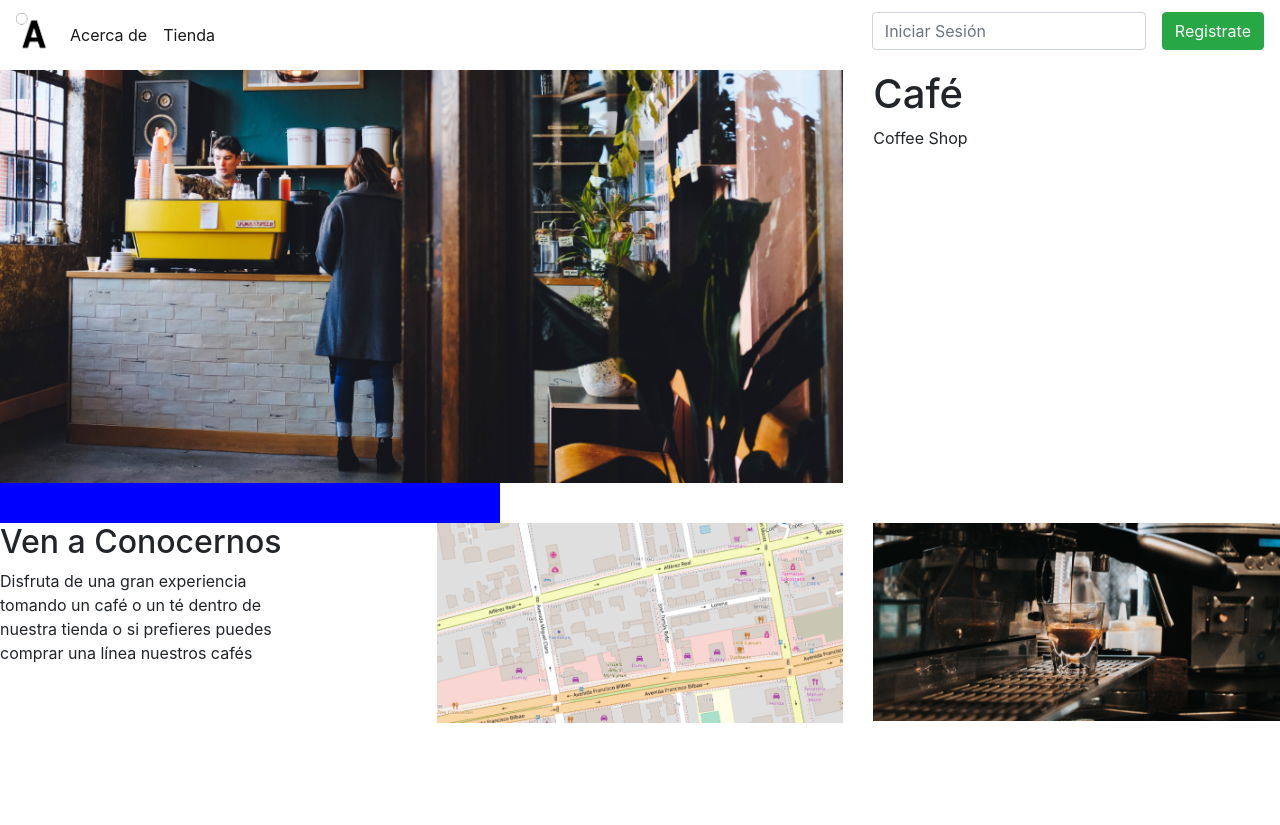
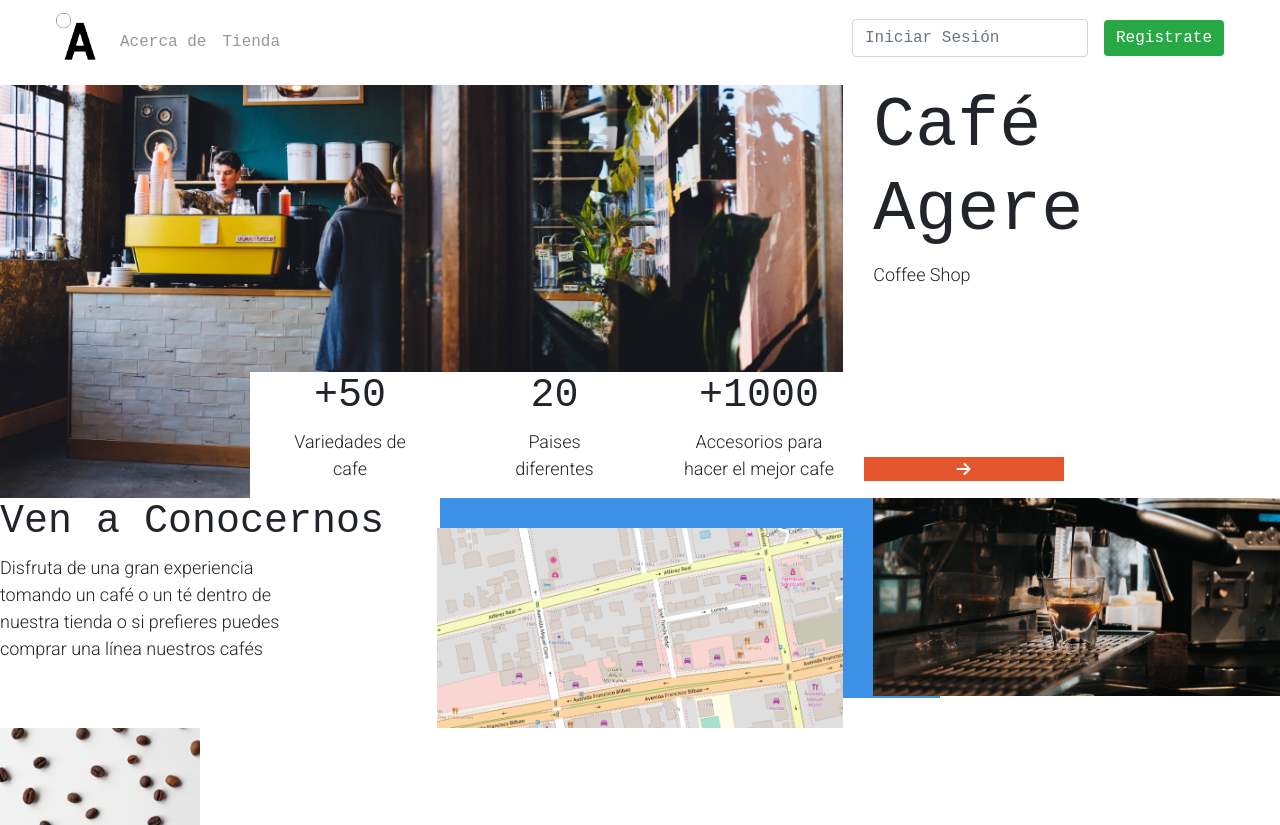
Before and after one commit to yosoylaviki/cafeteria-agere, a plain HTML site: page index.html in a window 1280 px wide. Before the commit the page ends 800 px from the top, so only its background shows below. Drawn offline with Linux system fonts and the light colour scheme; a web font is replaced by a local one.

Commit message:
casi listo

```diff
--- a/assets/sass/base/_typography.scss
+++ b/assets/sass/base/_typography.scss
@@ -0,0 +1,14 @@
+h1{
+  font-family: $pt-mono;
+  font-size: $xxx-large;
+}
+
+h2{
+  font-family: $pt-mono;
+  font-size: $xx-large;
+}
+
+p{
+  font-family: $roboto;
+  font-size: $large;
+}
--- a/assets/sass/layout/_header.scss
+++ b/assets/sass/layout/_header.scss
@@ -1,6 +1,51 @@
+.header{
+  position: relative;
+}
+
 .header__blue{
-  background-color: blue;
+  background-color: $Blue-de-france;
   width: 500px;
-  height: 40px;
-  border: 2px solid blue;
+  height: 200px;
+  border: 2px solid $Blue-de-france;
+  margin-left: 440px;
+  position: absolute;
+  z-index: 0;
 }
+
+.header__icons{
+  text-align: center;
+  background-color: white;
+  position: absolute;
+  bottom: 0;
+  margin-left: 250px;
+}
+
+.uno{
+  display: inline-block;
+  width: 200px;
+}
+
+.dos{
+  display: inline-block;
+  width: 200px;
+}
+
+.tres{
+  display: inline-block;
+  width: 200px;
+}
+
+.orange{
+  display: inline-block;
+  background-color: $Flame;
+ width: 200px;
+}
+
+.yellow{
+background-color: yellow;
+width: 200px;
+}
+
+.fas{
+  color: white;
+}
--- a/assets/sass/layout/_navbar.scss
+++ b/assets/sass/layout/_navbar.scss
@@ -0,0 +1,17 @@
+.navbar{
+  font-family: $pt-mono;
+   margin: 0 40px 0 40px;
+
+}
+
+.navbar-brand{
+  width: 40px;
+}
+
+.nav-link{
+  color: $Spanish-gray;
+}
+
+.btn{
+  border: none;
+}
--- /dev/null
+++ b/assets/sass/layout/_section-principal.scss
@@ -0,0 +1,11 @@
+.section-principal{
+  font-family: $pt-mono;
+}
+
+.map{
+  margin-top: 30px;
+}
+
+.coffee-img{
+  width: 200px;
+}
--- a/assets/sass/main.scss
+++ b/assets/sass/main.scss
@@ -9,4 +9,4 @@
 
 @import 'layout/navbar';
 @import 'layout/header';
-@import 'layout/section';
+@import 'layout/section-principal';
--- a/index.html
+++ b/index.html
@@ -6,17 +6,15 @@
   <meta http-equiv="X-UA-Compatible" content="ie=edge">
   <link rel="stylesheet" href="assets/css/main.css">
   <link href="https://fonts.googleapis.com/css?family=PT+Mono|Roboto:300&display=swap" rel="stylesheet">
+  <script src="https://kit.fontawesome.com/74707b17d3.js"></script>
   <title>Cafeteria Agere</title>
 </head>
 <body>
-
-  <nav class="navbar navbar-expand-lg navbar-light">
+  <!-- navbar -->
+  <nav class="navbar navbar-expand-lg">
     <a class="navbar-brand" href="#">
-      <img src="assets/images/logo.png" width="30"  alt="">
+      <img src="assets/images/logo.png"  alt="">
     </a>
-    <button class="navbar-toggler" type="button" data-toggle="collapse" data-target="#navbarSupportedContent" aria-controls="navbarSupportedContent" aria-expanded="false" aria-label="Toggle navigation">
-      <span class="navbar-toggler-icon"></span>
-    </button>
     <div class="collapse navbar-collapse" id="navbarSupportedContent">
       <ul class="navbar-nav mr-auto">
         <li class="nav-item active">
@@ -36,11 +34,28 @@
     </div>
   </nav>
 
+  <!-- header -->
   <section class="header">
     <div class="container-fluid p-0">
       <div class="row">
         <div class="col-12 col-md-8"><img src="assets/images/img-1.png" alt=""></div>
-        <div class="col-6 col-md-2"> <h1>Café</h1> <p>Coffee Shop</p></div>
+        <div class="title col-6 col-md-2"> <h1>Café Agere</h1> <p>Coffee Shop</p></div>
+      </div>
+      </div>
+      <div class="header__icons">
+        <div class="uno">
+           <h2>+50</h2> <p>Variedades de <br> cafe</p>
+        </div>
+        <div class="dos">
+           <h2>20</h2> <p>Paises <br> diferentes</p>
+        </div>
+        <div class="tres">
+           <h2>+1000</h2> <p>Accesorios para <br> hacer el mejor cafe</p>
+        </div>
+        <div class="orange"><i class="fas fa-arrow-right"></i>
+        </div>
+        <div class="yellow">
+        </div>
       </div>
   </section>
 
@@ -49,16 +64,21 @@
   </div>
 
 
+
+  <!-- section -->
   <section class="section-principal">
     <div class="row">
     <div class="col-6 col-md-4"><h2>Ven a Conocernos</h2> <p>Disfruta de una gran experiencia <br>
       tomando un café o un té dentro de <br> nuestra tienda o si prefieres puedes <br> comprar una línea nuestros cafés  </p></div>
-    <div class="col-6 col-md-4"><img src="assets/images/img-4.png" alt=""></div>
+    <div class="col-6 col-md-4"><img class="map"src="assets/images/img-4.png" alt=""></div>
     <div class="col-6 col-md-4"><img src="assets/images/img-2.png" alt=""></div>
   </div>
+  </section>
 
+  <div class="coffee-img">
+    <img src="assets/images/img-3.png" alt="">
 
-  </section>
+  </div>
 
 </body>
 </html>
```
Also changed, not shown: assets/css/main.css, assets/sass/layout/_section.scss (deleted), 1 other file.
